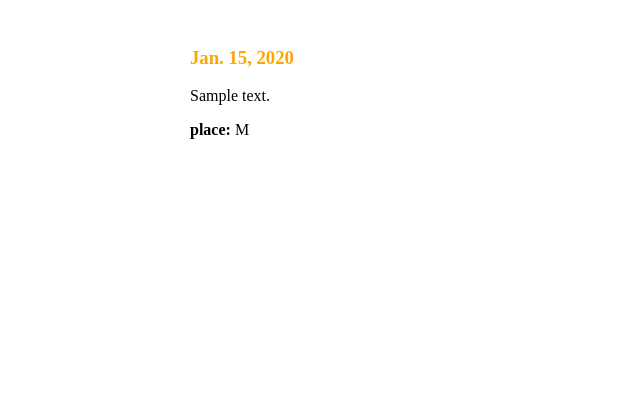
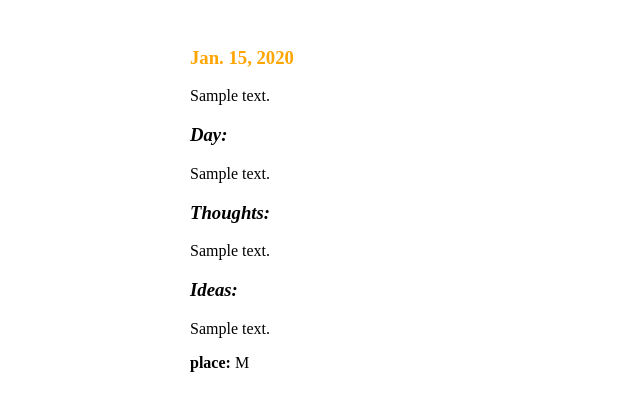
Before and after one commit to Brambor/Jurnal, a Django app: template templates/all_entries.html in a window 1280 px wide. Shown: the top 411 px of the page, without its empty margins (0-640 px from the left). Run offline with Django 3.2, Linux system fonts and the light colour scheme; the template is opened without the code that fills it: values that come from a table or form of the project are taken from there, others are empty; tables that the repository leaves empty hold one stand-in row (values such as "Sample post").

Commit message:
essentialy splitted content into three parts
-parts: day, thought, idea
-old content still existing, no need for migration
-can be used exactly as before, but splitting is much better. "It's so
much more"
---will be shining once analytics will be implemented
-since TextFields are expandable, their basic n_of_rows is set to 1
(from 20)

```diff
--- a/entries/admin.py
+++ b/entries/admin.py
@@ -11,7 +11,7 @@ class EntryAdmin(admin.ModelAdmin):
 	model = Entry
 	ordering = ('-day',)
 	formfield_overrides = {
-		models.TextField : {"widget": Textarea(attrs={"rows": 20, "cols": 120})},
+		models.TextField : {"widget": Textarea(attrs={"rows": 1, "cols": 120})},
 		models.ManyToManyField : {"widget": ColumnCheckboxSelectMultiple(columns=3)},
 #		ChoiceField : {"widget": RadioSelect},
 	}
--- a/entries/models.py
+++ b/entries/models.py
@@ -33,7 +33,7 @@ class Entry(models.Model):
 				date=str(self.day),
 				place=self.place,
 				apendix=apendix,
-				len_in_char=len(self.content),
+				len_in_char=len(self.content)+len(self.content_day)+len(self.content_thought)+len(self.content_idea),
 			)
 
 	day = models.DateField()
@@ -42,6 +42,15 @@ class Entry(models.Model):
 		blank=True,
 	)
 	content = models.TextField(
+		blank=True,
+	)
+	content_day = models.TextField(
+		blank=True,
+	)
+	content_thought = models.TextField(
+		blank=True,
+	)
+	content_idea = models.TextField(
 		blank=True,
 	)
 	to_do = models.CharField(
--- a/entries/views.py
+++ b/entries/views.py
@@ -124,6 +124,9 @@ def get_all_entries(request):
 			to_add["has_to_do"] = True
 			to_add["to_do"] = e.to_do.replace("\n", "; ")
 		to_add["content"] = e.content
+		to_add["content_day"] = e.content_day
+		to_add["content_thought"] = e.content_thought
+		to_add["content_idea"] = e.content_idea
 		tags = e.tags.all().order_by("tag")
 		if len(tags) > 0:
 			to_add["has_tags"] = True
--- a/templates/all_entries.html
+++ b/templates/all_entries.html
@@ -6,7 +6,18 @@
 				{% if e.has_header %}
 					<h2>{{ e.header }}</h2>
 				{% endif %}
-				<p>{{ e.content|safe|linebreaks }}</p>
+				<p>
+					{{ e.content|safe|linebreaks }}
+					{% if e.content_day %}
+						<h3><i>Day:</i></h3>{{ e.content_day|safe|linebreaks }}
+					{% endif %}
+					{% if e.content_thought %}
+						<h3><i>Thoughts:</i></h3>{{ e.content_thought|safe|linebreaks }}
+					{% endif %}
+					{% if e.content_idea %}
+						<h3><i>Ideas:</i></h3>{{ e.content_idea|safe|linebreaks }}
+					{% endif %}
+				</p>
 				{% if e.has_to_do %}
 					<p><b>To Do: </b>{{ e.to_do }}</p>
 				{% endif %}
```
Also changed, not shown: entries/migrations/0007_auto_20180324_1745.py (added).
